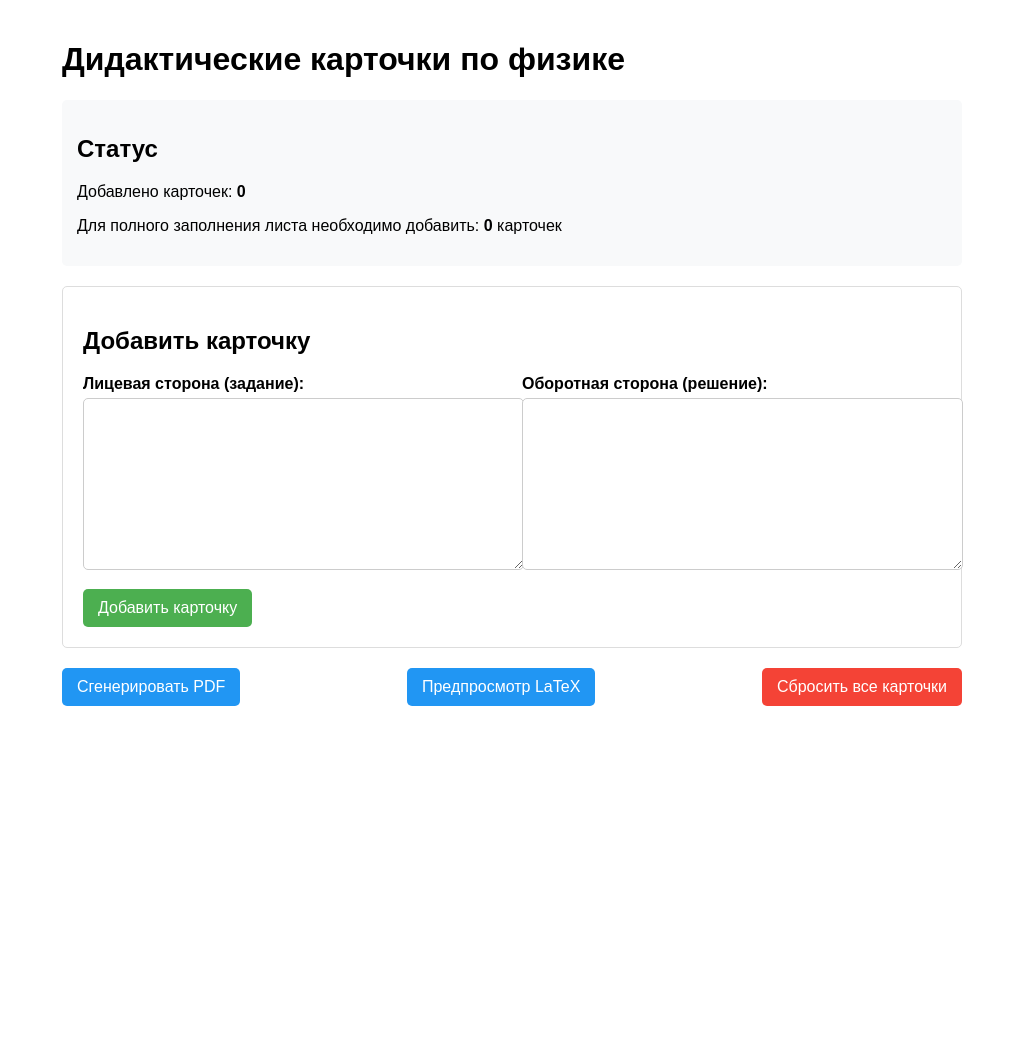
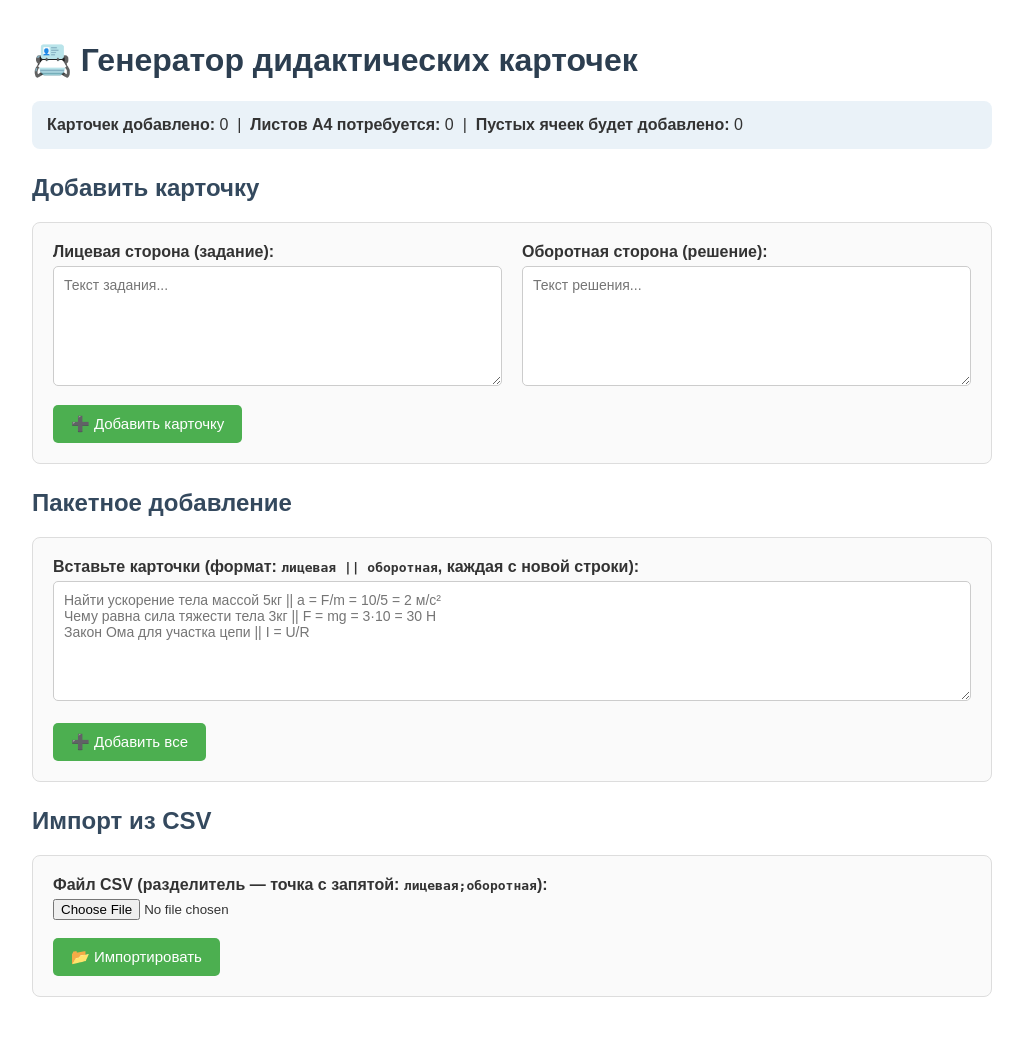
Before and after one commit to blairmunk/didactic_cards_gen, a Flask app: page / in a window 1280 px wide. Shown: the whole page, without its empty margins (128-1151 px from the left). Before the commit the page ends 706 px from the top, so only its background shows below. Run offline with Flask 3, Linux system fonts and the light colour scheme.

Commit message:
feat: Phase 1 — Critical fixes and UX improvements
- Fix: session_cards mutation bug — _prepare_cards() now works on a copy
- Fix: full LaTeX special character escaping (%, $, &, _, {, }, ~, ^, \)
- Fix: replaced global variable with Flask session (multi-user support)
- Fix: eliminated code duplication (shared _prepare_cards helper)
- Add: bulk card input (format: front || back, one per line)
- Add: CSV import (semicolon delimiter, UTF-8)
- Add: card list table with view/edit/delete on main page
- Add: individual card editing (edit_card.html)
- Add: LaTeX compilation error display (error.html with log)
- Add: <<Reset all>> button with confirmation
- Add: <<Copy to clipboard>> button on LaTeX preview

```diff
--- a/app/app.py
+++ b/app/app.py
@@ -1,98 +1,204 @@
-from flask import Flask, render_template, request, redirect, url_for, send_file
+from flask import Flask, render_template, request, redirect, url_for, send_file, session
 import os
 import tempfile
 import subprocess
 from utils.latex_generator import generate_latex_document
 
 app = Flask(__name__)
+app.secret_key = 'change-me-in-production-use-env-variable'
 
-# Временное хранилище для карточек в рамках сессии
-# В реальном приложении это должно быть заменено на базу данных
-session_cards = []
+
+# ─── Helpers для работы с сессией ───────────────────────────────────
+
+def get_cards():
+    """Получить список карточек из Flask-сессии."""
+    return session.get('cards', [])
+
+
+def set_cards(cards):
+    """Сохранить список карточек в Flask-сессию."""
+    session['cards'] = cards
+
+
+def _prepare_cards(cards):
+    """
+    Создаёт КОПИЮ списка карточек, дополненную пустыми до кратного 8.
+    Оригинальный список НЕ изменяется.
+    """
+    padded = list(cards)  # копия!
+    required = ((len(padded) + 7) // 8) * 8
+    for i in range(len(padded), required):
+        padded.append({'front': '', 'back': ''})
+    return padded
+
+
+# ─── Маршруты ───────────────────────────────────────────────────────
 
 @app.route('/', methods=['GET'])
 def index():
-    return render_template('index.html', cards_count=len(session_cards))
+    cards = get_cards()
+    return render_template('index.html', cards=cards, cards_count=len(cards))
+
 
 @app.route('/add_card', methods=['POST'])
 def add_card():
-    front = request.form.get('front', '')
-    back = request.form.get('back', '')
+    front = request.form.get('front', '').strip()
+    back = request.form.get('back', '').strip()
 
     if front and back:
-        session_cards.append({'front': front, 'back': back})
+        cards = get_cards()
+        cards.append({'front': front, 'back': back})
+        set_cards(cards)
 
     return redirect(url_for('index'))
 
+
+@app.route('/delete_card/<int:index>')
+def delete_card(index):
+    cards = get_cards()
+    if 0 <= index < len(cards):
+        cards.pop(index)
+        set_cards(cards)
+    return redirect(url_for('index'))
+
+
+@app.route('/edit_card/<int:index>', methods=['GET', 'POST'])
+def edit_card(index):
+    cards = get_cards()
+    if index < 0 or index >= len(cards):
+        return redirect(url_for('index'))
+
+    if request.method == 'POST':
+        cards[index]['front'] = request.form.get('front', '').strip()
+        cards[index]['back'] = request.form.get('back', '').strip()
+        set_cards(cards)
+        return redirect(url_for('index'))
+
+    return render_template('edit_card.html', card=cards[index], index=index)
+
+
 @app.route('/reset', methods=['POST'])
 def reset():
-    global session_cards
-    session_cards = []
+    set_cards([])
     return redirect(url_for('index'))
+
 
 @app.route('/generate', methods=['POST'])
 def generate():
-    if not session_cards:
-        return render_template('index.html', error='Добавьте хотя бы одну карточку!')
+    cards = get_cards()
+    if not cards:
+        return render_template('index.html', cards=[], cards_count=0,
+                               error='Добавьте хотя бы одну карточку!')
 
-    # Округляем количество карточек до кратного 8
-    cards_count = len(session_cards)
-    required_count = ((cards_count + 7) // 8) * 8
+    padded = _prepare_cards(cards)
+    latex_content = generate_latex_document(padded)
 
-    # Дополняем пустыми карточками, если нужно
-    for i in range(cards_count, required_count):
-        session_cards.append({'front': f'Карточка {i+1} (пустая)', 'back': ''})
-
-    # Генерируем LaTeX документ
-    latex_content = generate_latex_document(session_cards)
-
-    # Создаем временный каталог для генерации PDF
     with tempfile.TemporaryDirectory() as temp_dir:
-        # Путь к .tex файлу
         tex_path = os.path.join(temp_dir, 'cards.tex')
 
-        # Записываем содержимое в .tex файл
         with open(tex_path, 'w', encoding='utf-8') as tex_file:
             tex_file.write(latex_content)
 
-        # Скомпилируем LaTeX в PDF
         try:
-            subprocess.run(['pdflatex', '-output-directory', temp_dir, tex_path],
-                          check=True, stdout=subprocess.PIPE, stderr=subprocess.PIPE)
+            result = subprocess.run(
+                ['pdflatex', '-interaction=nonstopmode',
+                 '-output-directory', temp_dir, tex_path],
+                capture_output=True, text=True, timeout=30
+            )
 
             pdf_path = os.path.join(temp_dir, 'cards.pdf')
 
-            if os.path.exists(pdf_path):
-                return send_file(pdf_path,
-                                as_attachment=True,
-                                download_name='physics_cards.pdf')
-            else:
-                return render_template('index.html',
-                                      error='Ошибка при создании PDF файла!',
-                                      cards_count=len(session_cards))
+            if result.returncode != 0 or not os.path.exists(pdf_path):
+                # Извлекаем строки с ошибками из лога
+                error_lines = [l for l in result.stdout.split('\n')
+                               if l.startswith('!')]
+                log_tail = result.stdout[-3000:] if result.stdout else ''
+                return render_template('error.html',
+                                       errors=error_lines,
+                                       full_log=log_tail)
 
-        except subprocess.CalledProcessError:
-            return render_template('index.html',
-                                 error='Ошибка компиляции LaTeX!',
-                                 cards_count=len(session_cards))
+            return send_file(pdf_path,
+                             as_attachment=True,
+                             download_name='didactic_cards.pdf')
+
+        except subprocess.TimeoutExpired:
+            return render_template('error.html',
+                                   errors=['Компиляция LaTeX превысила лимит времени (30 сек).'],
+                                   full_log='')
+
+        except FileNotFoundError:
+            return render_template('error.html',
+                                   errors=['pdflatex не найден. Установите TeX Live или MiKTeX.'],
+                                   full_log='')
+
 
 @app.route('/preview_latex', methods=['POST'])
 def preview_latex():
-    if not session_cards:
-        return render_template('index.html', error='Добавьте хотя бы одну карточку!')
+    cards = get_cards()
+    if not cards:
+        return render_template('index.html', cards=[], cards_count=0,
+                               error='Добавьте хотя бы одну карточку!')
 
-    # Округляем количество карточек до кратного 8
-    cards_count = len(session_cards)
-    required_count = ((cards_count + 7) // 8) * 8
-
-    # Дополняем пустыми карточками, если нужно
-    for i in range(cards_count, required_count):
-        session_cards.append({'front': f'Карточка {i+1} (пустая)', 'back': ''})
-
-    # Генерируем LaTeX документ
-    latex_content = generate_latex_document(session_cards)
+    padded = _prepare_cards(cards)
+    latex_content = generate_latex_document(padded)
 
     return render_template('result.html', latex_content=latex_content)
 
+
+
+@app.route('/add_cards_bulk', methods=['POST'])
+def add_cards_bulk():
+    bulk = request.form.get('bulk', '')
+    cards = get_cards()
+
+    for line in bulk.strip().split('\n'):
+        line = line.strip()
+        if not line:
+            continue
+        if '||' in line:
+            front, back = line.split('||', 1)
+            cards.append({'front': front.strip(), 'back': back.strip()})
+        else:
+            cards.append({'front': line, 'back': ''})
+
+    set_cards(cards)
+    return redirect(url_for('index'))
+
+
+@app.route('/import_csv', methods=['POST'])
+def import_csv():
+    import csv
+    import io
+
+    file = request.files.get('csv_file')
+    if not file or file.filename == '':
+        return redirect(url_for('index'))
+
+    cards = get_cards()
+
+    try:
+        stream = io.StringIO(file.stream.read().decode('utf-8-sig'))
+        reader = csv.reader(stream, delimiter=';')
+
+        for row in reader:
+            if len(row) >= 2:
+                front = row[0].strip()
+                back = row[1].strip()
+                if front or back:
+                    cards.append({'front': front, 'back': back})
+            elif len(row) == 1 and row[0].strip():
+                cards.append({'front': row[0].strip(), 'back': ''})
+
+    except UnicodeDecodeError:
+        cards_count = len(get_cards())
+        return render_template('index.html',
+                               cards=get_cards(),
+                               cards_count=cards_count,
+                               error='Ошибка кодировки файла. Сохраните CSV в UTF-8.')
+
+    set_cards(cards)
+    return redirect(url_for('index'))
+
+
 if __name__ == '__main__':
     app.run(debug=True)
--- a/app/templates/index.html
+++ b/app/templates/index.html
@@ -3,28 +3,31 @@
 <head>
     <meta charset="UTF-8">
     <meta name="viewport" content="width=device-width, initial-scale=1.0">
-    <title>Дидактические карточки по физике</title>
+    <title>Дидактические карточки</title>
     <style>
         body {
             font-family: Arial, sans-serif;
-            max-width: 900px;
+            max-width: 960px;
             margin: 0 auto;
             padding: 20px;
+            color: #333;
         }
+        h1 { color: #2c3e50; }
+        h2 { color: #34495e; margin-top: 25px; }
+
         .card-form {
             border: 1px solid #ddd;
             padding: 20px;
-            border-radius: 5px;
+            border-radius: 8px;
             margin-bottom: 20px;
+            background: #fafafa;
         }
         .form-row {
             display: flex;
             gap: 20px;
             margin-bottom: 15px;
         }
-        .form-group {
-            flex: 1;
-        }
+        .form-group { flex: 1; }
         label {
             display: block;
             margin-bottom: 5px;
@@ -32,94 +35,194 @@
         }
         textarea {
             width: 100%;
-            height: 150px;
+            height: 120px;
             padding: 10px;
             border-radius: 5px;
             border: 1px solid #ccc;
+            font-family: inherit;
+            font-size: 14px;
+            box-sizing: border-box;
         }
         .buttons {
             display: flex;
             gap: 10px;
-            justify-content: space-between;
+            flex-wrap: wrap;
         }
-        button {
-            padding: 10px 15px;
+        button, .btn {
+            padding: 10px 18px;
             border: none;
             border-radius: 5px;
             cursor: pointer;
-            font-size: 16px;
-        }
-        .btn-primary {
-            background-color: #4CAF50;
+            font-size: 15px;
+            text-decoration: none;
+            display: inline-block;
             color: white;
         }
-        .btn-secondary {
-            background-color: #2196F3;
+        .btn-primary   { background-color: #4CAF50; }
+        .btn-secondary { background-color: #2196F3; }
+        .btn-danger    { background-color: #e74c3c; }
+        .btn-warning   { background-color: #f39c12; }
+        .btn-small     { padding: 5px 10px; font-size: 13px; }
+
+        .error-message {
+            color: #e74c3c;
+            font-weight: bold;
+            margin-bottom: 15px;
+            padding: 10px;
+            background: #fdecea;
+            border-radius: 5px;
+        }
+        .info-panel {
+            background-color: #eaf2f8;
+            padding: 15px;
+            border-radius: 8px;
+            margin-bottom: 20px;
+        }
+
+        /* ── Таблица карточек ── */
+        .cards-table {
+            width: 100%;
+            border-collapse: collapse;
+            margin-bottom: 20px;
+        }
+        .cards-table th,
+        .cards-table td {
+            border: 1px solid #ddd;
+            padding: 8px 10px;
+            text-align: left;
+            vertical-align: top;
+        }
+        .cards-table th {
+            background: #34495e;
             color: white;
         }
-        .btn-danger {
-            background-color: #f44336;
-            color: white;
+        .cards-table tr:nth-child(even) {
+            background: #f9f9f9;
         }
-        .error-message {
-            color: red;
-            font-weight: bold;
-            margin-bottom: 15px;
+        .cards-table tr:hover {
+            background: #eaf2f8;
         }
-        .info-panel {
-            background-color: #f8f9fa;
-            padding: 15px;
-            border-radius: 5px;
-            margin-bottom: 20px;
+        .card-text {
+            max-width: 350px;
+            white-space: pre-wrap;
+            word-break: break-word;
+        }
+        .actions a {
+            margin-right: 8px;
+            text-decoration: none;
         }
     </style>
 </head>
 <body>
-    <h1>Дидактические карточки по физике</h1>
+    <h1>📇 Генератор дидактических карточек</h1>
 
+    {% if error %}
+    <div class="error-message">{{ error }}</div>
+    {% endif %}
+
+    <!-- ── Информационная панель ── -->
     <div class="info-panel">
-        <h2>Статус</h2>
-        <p>Добавлено карточек: <strong>{{ cards_count }}</strong></p>
-        <p>Для полного заполнения листа необходимо добавить: <strong>{{ 8 - (cards_count % 8) if cards_count % 8 != 0 else 0 }}</strong> карточек</p>
+        <strong>Карточек добавлено:</strong> {{ cards_count }}
+        &nbsp;|&nbsp;
+        <strong>Листов A4 потребуется:</strong> {{ ((cards_count + 7) // 8) if cards_count > 0 else 0 }}
+        &nbsp;|&nbsp;
+        <strong>Пустых ячеек будет добавлено:</strong>
+        {% if cards_count > 0 %}
+            {{ ((((cards_count + 7) // 8) * 8) - cards_count) }}
+        {% else %}
+            0
+        {% endif %}
     </div>
 
-    {% if error %}
-    <div class="error-message">
-        {{ error }}
-    </div>
-    {% endif %}
-
+    <!-- ── Добавление одной карточки ── -->
+    <h2>Добавить карточку</h2>
     <div class="card-form">
-        <h2>Добавить карточку</h2>
         <form action="/add_card" method="post">
             <div class="form-row">
                 <div class="form-group">
                     <label for="front">Лицевая сторона (задание):</label>
-                    <textarea name="front" id="front" required></textarea>
+                    <textarea name="front" id="front" placeholder="Текст задания..."></textarea>
                 </div>
                 <div class="form-group">
                     <label for="back">Оборотная сторона (решение):</label>
-                    <textarea name="back" id="back" required></textarea>
+                    <textarea name="back" id="back" placeholder="Текст решения..."></textarea>
                 </div>
             </div>
-            <div class="buttons">
-                <button type="submit" class="btn-primary">Добавить карточку</button>
-            </div>
+            <button type="submit" class="btn-primary">➕ Добавить карточку</button>
         </form>
     </div>
 
-    <div class="buttons">
-        <form action="/generate" method="post">
-            <button type="submit" class="btn-secondary">Сгенерировать PDF</button>
-        </form>
-
-        <form action="/preview_latex" method="post">
-            <button type="submit" class="btn-secondary">Предпросмотр LaTeX</button>
-        </form>
-
-        <form action="/reset" method="post">
-            <button type="submit" class="btn-danger">Сбросить все карточки</button>
+    <!-- ── Пакетное добавление ── -->
+    <h2>Пакетное добавление</h2>
+    <div class="card-form">
+        <form action="/add_cards_bulk" method="post">
+            <label for="bulk">Вставьте карточки (формат: <code>лицевая || оборотная</code>, каждая с новой строки):</label>
+            <textarea name="bulk" id="bulk" rows="8"
+                      placeholder="Найти ускорение тела массой 5кг || a = F/m = 10/5 = 2 м/с²
+Чему равна сила тяжести тела 3кг || F = mg = 3·10 = 30 Н
+Закон Ома для участка цепи || I = U/R"></textarea>
+            <br><br>
+            <button type="submit" class="btn-primary">➕ Добавить все</button>
         </form>
     </div>
+
+    <!-- ── Импорт CSV ── -->
+    <h2>Импорт из CSV</h2>
+    <div class="card-form">
+        <form action="/import_csv" method="post" enctype="multipart/form-data">
+            <label for="csv_file">Файл CSV (разделитель — точка с запятой: <code>лицевая;оборотная</code>):</label>
+            <input type="file" name="csv_file" id="csv_file" accept=".csv">
+            <br><br>
+            <button type="submit" class="btn-primary">📂 Импортировать</button>
+        </form>
+    </div>
+
+    <!-- ── Таблица добавленных карточек ── -->
+    {% if cards %}
+    <h2>Добавленные карточки</h2>
+    <table class="cards-table">
+        <thead>
+            <tr>
+                <th style="width:40px">#</th>
+                <th>Лицевая сторона</th>
+                <th>Оборотная сторона</th>
+                <th style="width:120px">Действия</th>
+            </tr>
+        </thead>
+        <tbody>
+            {% for card in cards %}
+            <tr>
+                <td>{{ loop.index }}</td>
+                <td class="card-text">{{ card.front }}</td>
+                <td class="card-text">{{ card.back }}</td>
+                <td class="actions">
+                    <a href="/edit_card/{{ loop.index0 }}" title="Редактировать">✏️</a>
+                    <a href="/delete_card/{{ loop.index0 }}"
+                       title="Удалить"
+                       onclick="return confirm('Удалить карточку №{{ loop.index }}?')">🗑️</a>
+                </td>
+            </tr>
+            {% endfor %}
+        </tbody>
+    </table>
+    {% endif %}
+
+    <!-- ── Кнопки генерации ── -->
+    {% if cards %}
+    <h2>Генерация</h2>
+    <div class="buttons">
+        <form action="/preview_latex" method="post" style="display:inline">
+            <button type="submit" class="btn-secondary">👁 Предпросмотр LaTeX</button>
+        </form>
+        <form action="/generate" method="post" style="display:inline">
+            <button type="submit" class="btn-primary">📄 Сгенерировать PDF</button>
+        </form>
+        <form action="/reset" method="post" style="display:inline">
+            <button type="submit" class="btn-danger"
+                    onclick="return confirm('Удалить все карточки?')">🗑 Очистить всё</button>
+        </form>
+    </div>
+    {% endif %}
+
 </body>
 </html>
```
Also changed, not shown: app/templates/edit_card.html (added, +66 -0 lines), app/templates/error.html (added, +86 -0 lines), app/templates/result.html (+31 -21 lines), app/utils/latex_generator.py (+51 -50 lines).
